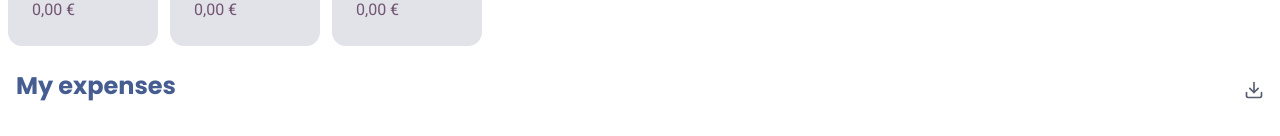
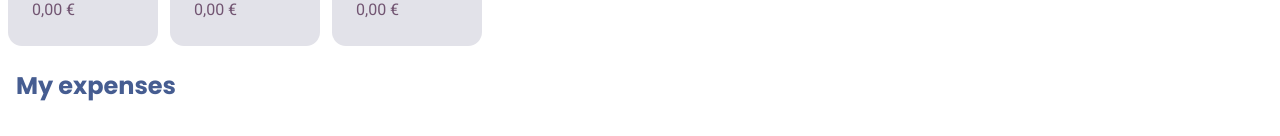
Before and after one commit to jgoedde/Finances, a React (Vite) app: page /unlock in a window 1280 px wide. Both pictures are taken after typing "Sample123" into the empty fields and a click on the button "Continue". Shown: the part 206-342 px from the top of the page. Built offline with nearby package versions, Linux system fonts and the light colour scheme.

Commit message:
Allow import/export

```diff
--- a/src/components/expenses/expenses-page.tsx
+++ b/src/components/expenses/expenses-page.tsx
@@ -11,12 +11,13 @@ import { Card, CardContent, CardHeader } from "@/components/ui/card.tsx";
 import { ExpensesGroup } from "@/components/expenses/history/expenses-group.tsx";
 import { NewExpenseFAB } from "@/components/expenses/new-expense-fab.tsx";
 import { type Expense, useExpenses } from "@/components/use-expenses.ts";
-import { useMemo } from "react";
+import { useEffect, useMemo } from "react";
 import { isSameMonth, isToday, isYesterday } from "date-fns";
 import { formatEuro } from "@/lib/currency-utils.ts";
+import { useFileDialog } from "@mantine/hooks";
 
 export const ExpensesPage = () => {
-    const { expenses, encryptedLs } = useExpenses();
+    const { expenses, encryptedLs, setLs } = useExpenses();
 
     const groupedExpenses = useMemo(
         () =>
@@ -77,6 +78,22 @@ export const ExpensesPage = () => {
 
         void seedShit();
     }, [])*/
+
+    const { open, files } = useFileDialog({ accept: ".txt", multiple: false });
+
+    useEffect(() => {
+        const file = files?.[0];
+
+        if (!file) {
+            return;
+        }
+
+        async function readTxt() {
+            setLs(await file!.text());
+        }
+
+        void readTxt();
+    }, [files, setLs]);
 
     return (
         <div className={"relative container mx-auto"}>
@@ -142,6 +159,7 @@ export const ExpensesPage = () => {
                     >
                         My expenses
                     </h1>
+                    {Object.keys(groupedExpenses).length > 0 && (
                         <button
                             onClick={() => {
                                 const blob = new Blob([encryptedLs ?? ""], {
@@ -157,6 +175,7 @@ export const ExpensesPage = () => {
                         >
                             <Download className={"text-secondary size-5"} />
                         </button>
+                    )}
                 </div>
 
                 {expenses.length === 0 && (
@@ -168,6 +187,7 @@ export const ExpensesPage = () => {
                         <Drama className={"size-24"} />
                         <div className={"mt-2"}>No expenses tracked yet</div>
                         <button
+                            onClick={() => open()}
                             className={"text-primary mt-1 flex gap-x-2 text-sm"}
                         >
                             <Upload className={"size-4"} />
--- a/src/components/use-expenses.ts
+++ b/src/components/use-expenses.ts
@@ -91,5 +91,10 @@ export function useExpenses() {
         getExpense,
         encryptedLs,
         clearLs: () => setEncryptedLs(null),
+        setLs: (data: string) => {
+            if (!key) throw new Error("No encryption key set");
+
+            setEncryptedLs(data);
+        },
     };
 }
```
Lines whose indentation alone changed are shown as unchanged.
